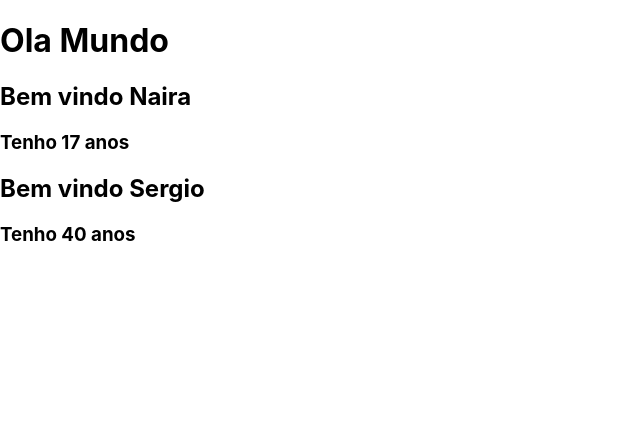
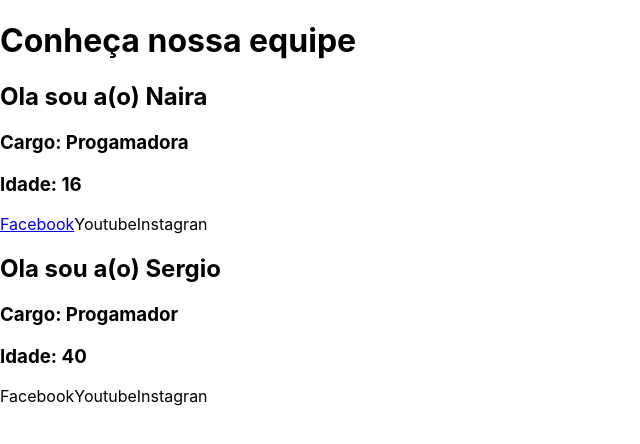
Before and after one commit to urielleverkhan/estudoReact, a React (Create React App) app: page / in a window 1280 px wide. Shown: the top 444 px of the page, without its empty margins (0-640 px from the left). Built offline with nearby package versions, Linux system fonts and the light colour scheme.

Commit message:
- aula 33

```diff
--- a/src/App.js
+++ b/src/App.js
@@ -1,20 +1,39 @@
 import React from 'react';
 
-
-const Bemvindo = (props) => {
+const Equipe = (props) => {
     return(
         <div>
-            <h2>Bem vindo {props.nome}</h2>
-            <h3>Tenho {props.idade} anos</h3>
+            <Sobre nome={props.nome} cargo={props.cargo} idade={props.idade} />
+            <Midias fb={props.facebook} />
+        </div>
+    );
+}
+
+const Sobre = (props) =>{
+    return(
+        <div>
+            <h2>Ola sou a(o) {props.nome}</h2>
+            <h3>Cargo: {props.cargo}</h3>
+            <h3>Idade: {props.idade}</h3>
+        </div>
+    );
+}
+
+const Midias = (props) =>{
+    return(
+        <div>
+            <a href={props.fb}>Facebook</a>
+            <a>Youtube</a>
+            <a>Instagran</a>
         </div>
     );
 }
 function App(){
     return (
         <div>
-            <h1>Ola Mundo</h1>
-            <Bemvindo nome="Naira" idade="17" />
-            <Bemvindo nome="Sergio" idade="40"/>
+            <h1>Conheça nossa equipe</h1>
+            <Equipe nome="Naira" cargo="Progamadora" idade="16" facebook="http://www.google.com.br"/>
+            <Equipe nome="Sergio" cargo="Progamador" idade="40"/>
         </div>
     );
 }
```
